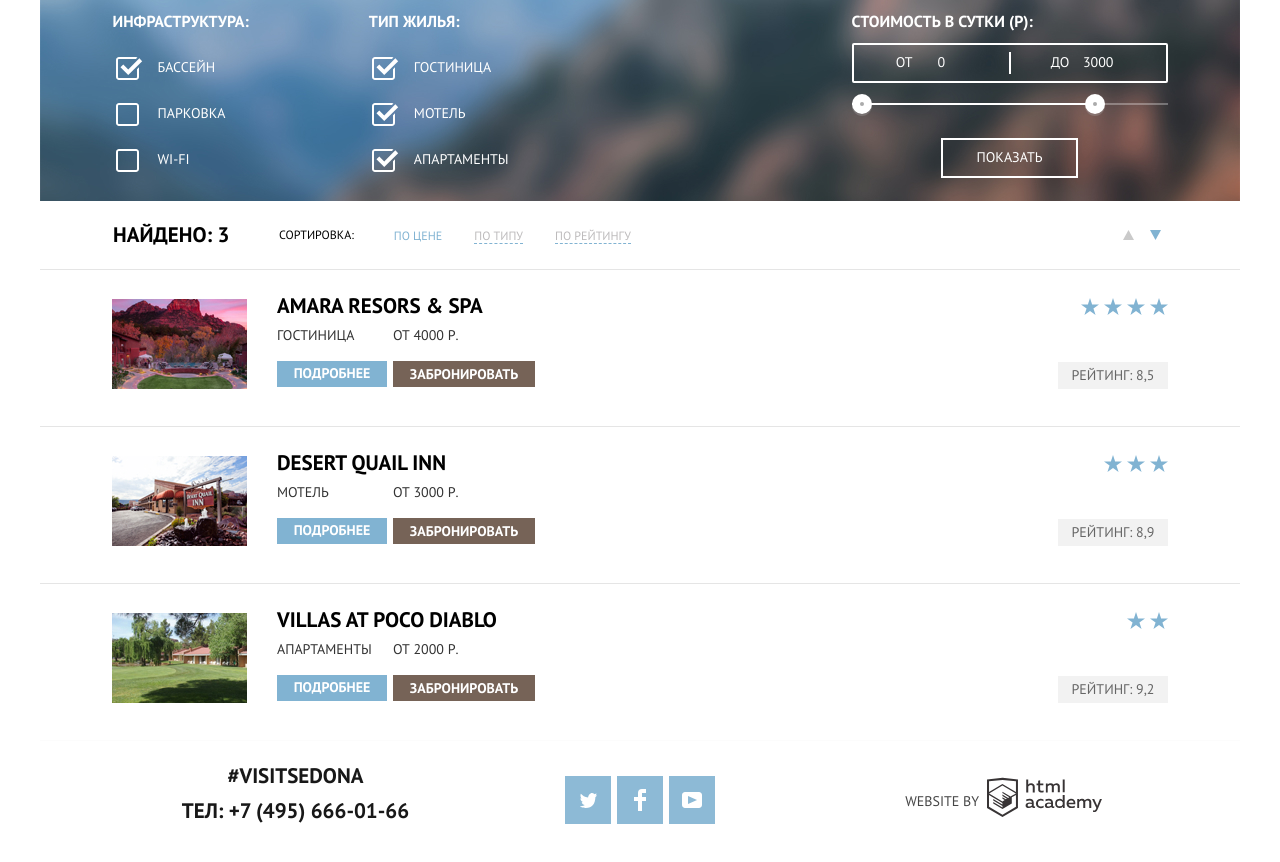
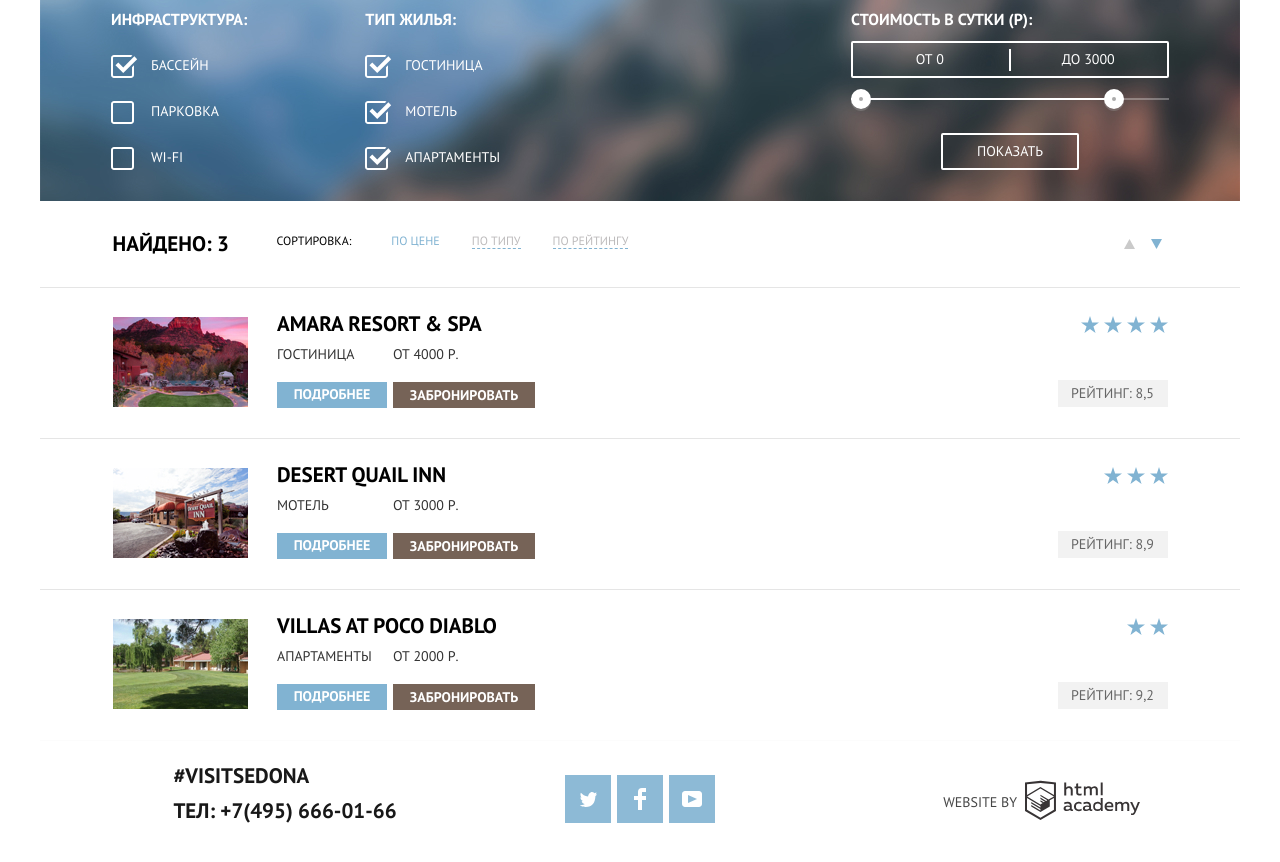
Before and after one commit to valentin74123/1085399-sedona-28, a plain HTML site: page catalog.html in a window 1280 px wide. Shown: the part 72-934 px from the top of the page. Drawn offline with Linux system fonts and the light colour scheme.

Commit message:
Оживляем интерактивные элементы

```diff
--- a/catalog.html
+++ b/catalog.html
@@ -69,7 +69,7 @@
                     <label class="min-cost" for="min-cost">От</label>
                     <input type="number" id="min-cost" name="min-cost" value="0">
                   </div>
-                <div>
+                  <div class="max">
                     <label class="max-cost" for="max-cost">До</label>
                     <input type="number" id="max-cost" name="max-cost" value="3000">
                   </div>
@@ -110,8 +110,8 @@
               <a href="" class="hotel-image"><img src="img/amara-resors.jpg" width="135" height="90" alt="Гостиница"></a>
               <div class="hotel-main-description">
                 <div class="main-description">
-                  <h3 class="visually-hidden">Amara resors & spa</h3>
-                  <a class="hotel-name" href="">Amara resors & spa</a>
+                  <h3 class="visually-hidden">Amara resort & spa</h3>
+                  <a class="hotel-name" href="">Amara resort & spa</a>
                   <p class="hotel-description">Гостиница</p>
                   <p class="hotel-description description-price">От 4000 р.</p>
                   <a href="" class="button-light-blue detail-button">Подробнее</a>
@@ -188,9 +188,9 @@
 
     <footer  class="main-footer">
       <div class="container">
-        <section class="info">
+        <section class="info info-catalog">
           <b class="hashtag">#VisitSedona</b>
-          <b><a href="tel:+74956660166">Тел: +7 (495) 666-01-66</a></b>
+          <b><a href="tel:+74956660166">Тел: +7(495) 666-01-66</a></b>
         </section>
         <section>
           <ul class="social-list">
@@ -220,7 +220,7 @@
             </li>
           </ul>
         </section>
-        <section class="copyright">
+        <section class="copyright copyright-catalog">
           <p class="website-by">Website by</p>
           <a class="htmla-logo" href="https://htmlacademy.ru/intensive/htmlcss">
               <svg viewBox="0 0 108.08 36.85" width="115" height="41">
--- a/css/style.css
+++ b/css/style.css
@@ -171,7 +171,7 @@ input[type=number] {
 
 .sedona-description-text {
   max-width: 519px;
-  padding-top: 42px;
+  padding-top: 45px;
   margin: 0 auto;
 }
 
@@ -197,23 +197,24 @@ input[type=number] {
 
 .resons-text-h3 {
   max-width: 151px;
-  padding-bottom: 25px;
+  padding-bottom: 26px;
   margin: 0 auto;
+  line-height: 21px;
 }
 
 .reson-text-p-first::before {
   display: block;
-  margin-bottom: 23px;
+  margin-bottom: 25px;
   padding: 0;
-  content: "—№1—";
+  content: "— №1 —";
   text-align: center;
 }
 
 .reson-text-p-second::before {
   display: block;
-  margin-bottom: 23px;
+  margin-bottom: 25px;
   padding: 0;
-  content: "—№2—";
+  content: "— №2 —";
   text-align: center;
 }
 
@@ -246,7 +247,11 @@ input[type=number] {
 
 .about-sedona-svg {
   padding-top: 60px;
-  padding-bottom: 28px;
+  padding-bottom: 22px;
+}
+
+.about-sedona-svg-third {
+  padding-top: 55px;
 }
 
 .about-sedona-p {
@@ -281,15 +286,15 @@ input[type=number] {
 }
 
 .resons-text-p-third::before {
-  content: "—№3—";
+  content: "— №3 —";
 }
 
 .resons-text-p-fourth::before {
-  content: "—№4—";
+  content: "— №4 —";
 }
 
 .resons-text-p-fifth::before {
-  content: "—№5—";
+  content: "— №5 —";
 }
 
 .resons-text-p {
@@ -314,11 +319,11 @@ input[type=number] {
 .alleged-dates {
   text-align: center;
   line-height: 24px;
-  padding-top: 58px;
+  padding-top: 30px;
 }
 
 .alleged-dates-text {
-  padding-bottom: 48px;
+  padding-bottom: 25px;
   max-width: 435px;
   margin: 0 auto;
 }
@@ -327,6 +332,11 @@ input[type=number] {
   font-size: 30px;
   font-weight: bold;
   color: var(--basic-dark-black);
+}
+
+.interested-in-text {
+  line-height: 24px;
+  padding-top: 5px;
 }
 
 .button-brown {
@@ -359,6 +369,8 @@ input[type=number] {
 
 .section-map {
   background-image: url(../img/map.jpg);
+  width: 1199px;
+  height: 594px;
 }
 
 .search-hotels {
@@ -445,7 +457,7 @@ input[type=number] {
   display: flex;
   flex-direction: row;
   justify-content: space-between;
-  padding-bottom: 30px;
+  padding-bottom: 28px;
   align-items: center;
 }
 
@@ -498,6 +510,15 @@ input[type=number] {
   color: #283136;
   border: none;
   margin: 0 auto;
+}
+
+.adults-children {
+  padding-top: 3px;
+}
+
+.adults {
+  margin-right: 25px;
+  margin-left: 15px;
 }
 
 .button-minus::before {
@@ -580,6 +601,7 @@ input[type=number] {
 .button-light-blue-search {
   min-width: 458px;
   padding: 16px 0;
+  margin-top: 27px;
 }
 
 .search-text {
@@ -620,9 +642,9 @@ input[type=number] {
 
 .info {
   margin: 0;
-  padding-top: 23px;
+  padding-top: 20px;
   padding-bottom: 36px;
-  padding-left: 111px;
+  padding-left: 70px;
   font-size: 21px;
   line-height: 26px;
   font-weight: 700;
@@ -638,6 +660,11 @@ input[type=number] {
   padding-bottom: 9px;
 }
 
+.info-catalog {
+  align-items: flex-start;
+  padding-left: 90px;
+}
+
 .info a {
   color: var(--basic-dark-black);
 }
@@ -649,7 +676,7 @@ input[type=number] {
   align-items: center;
   justify-content: center;
   padding-bottom: 36px;
-  padding-top: 36px;
+  padding-top: 35px;
   flex-wrap: wrap;
   list-style: none;
 }
@@ -699,15 +726,19 @@ input[type=number] {
   padding-right: 138px;
 }
 
+.copyright-catalog {
+  padding-right: 100px;
+}
+
 .website-by {
   margin: 0px;
-  padding-top: 49px;
+  padding-top: 50px;
   padding-bottom: 45px;
   padding-right: 8px;
 }
 
 .htmla-logo {
-  padding-top: 37px;
+  padding-top: 40px;
   padding-bottom: 35px;
 }
 
@@ -731,7 +762,7 @@ input[type=number] {
   display: flex;
   justify-content: space-between;
   margin: 0 auto;
-  max-width: 1055px;
+  max-width: 1058px;
 }
 
 .fieldset {
@@ -742,24 +773,25 @@ input[type=number] {
 
 .fieldset-checkboxes {
   max-width: 140px;
-  padding-right: 120px;
+  padding-right: 118px;
 }
 
 .fieldset-days {
-  margin-left: auto
+  margin-left: auto;
 }
 
 .criterion-type {
   font-size: 16px;
-  font-weight: 700;
-  padding-top: 27px;
+  line-height: 21px;
+  font-weight: bold;
+  padding-top: 25px;
 }
 
 .criterion-checkboxes {
   list-style: none;
   margin: 0px;
   padding: 0px;
-  padding-bottom: 31px;
+  padding-bottom: 33px;
 }
 
 .criterion-checkbox{
@@ -769,7 +801,7 @@ input[type=number] {
 
 .checkbox {
   padding-top: 25px;
-  padding-left: 45px;
+  padding-left: 40px;
 }
 
 .checkbox label {
@@ -782,7 +814,7 @@ input[type=number] {
 .input-checkbox + label::before {
   content: "";
   position: absolute;
-  left: -42px;
+  left: -40px;
   top: 0;
   width: 23px;
   height: 23px;
@@ -792,14 +824,14 @@ input[type=number] {
 }
 
 .input-checkbox:checked + label::before {
-  left: -42px;
+  left: -40px;
   width: 27px;
   background-image: url("../img/checkbox-on.svg");
 }
 
 /*слайдер - начало*/
 .range-filter {
-  width: 316px;
+  width: 318px;
   margin-top: 11px;
 }
 
@@ -822,7 +854,7 @@ input[type=number] {
 }
 
 .bar {
-  width: 75%;
+  width: 80%;
   height: 2px;
   background-color: var(--basic-light-white);
 }
@@ -853,7 +885,7 @@ input[type=number] {
 }
 
 .range-controls .toggle-max {
-  left: 233px;
+  left: 253px;
 }
 
 .price-controls {
@@ -862,8 +894,8 @@ input[type=number] {
   border: 2px solid #FFFFFF;
   box-sizing: border-box;
   border-radius: 2px;
-  padding-top: 7px;
-  padding-bottom: 8px;
+  padding-top: 6px;
+  padding-bottom: 6px;
 }
 
 .price-controls::after {
@@ -874,6 +906,14 @@ input[type=number] {
   background-color: var(--basic-light-white);
 }
 
+.min {
+  padding-left: 30px;
+}
+
+.max {
+  padding-left: 10px;
+}
+
 .price-controls label {
   font-size: 14px;
   line-height: 21px;
@@ -881,20 +921,27 @@ input[type=number] {
 
 .price-controls input {
   width: 50px;
+  padding: 0;
   text-align: center;
   color: var(--basic-light-white);
   font-family: inherit;
   font-size: inherit;
+  text-align: left;
   border: none;
   background-color: transparent;
+}
+
+.price-controls input:focus {
+  border: 2px solid var(--basic-light-white);
+  border-radius: 2px;
 }
 /*слайдер - конец*/
 
 .show-button {
   margin: 0 auto;
-  min-width: 137px;
-  padding-top: 7px;
-  padding-bottom: 8px;
+  min-width: 138px;
+  padding-top: 6px;
+  padding-bottom: 6px;
   text-transform: uppercase;
   display: flex;
   justify-content: center;
@@ -907,6 +954,7 @@ input[type=number] {
   color: var(--basic-light-white);
   background-color: transparent;
   border: 2px solid var(--basic-light-white);
+  border-radius: 2px;
 }
 
 .button-white:hover,
@@ -917,7 +965,7 @@ input[type=number] {
 }
 
 .search-filters{
-  max-width: 1054px;
+  max-width: 1055px;
   display: flex;
   justify-content: space-between;
   align-items: center;
@@ -933,7 +981,8 @@ input[type=number] {
 }
 
 .search {
-  min-width: 517px;
+  min-width: 519px;
+  min-height: 86px;
   display: flex;
   align-items: center;
   justify-content: space-between;
@@ -952,11 +1001,13 @@ input[type=number] {
   font-size: 12px;
   font-weight: 400;
   line-height: 18px;
-  margin-left: 46px;
+  margin-left: 44px;
+  margin-bottom: 18px;
 }
 
 .filters {
   list-style: none;
+  line-height: 18px;
   margin: 0;
   padding: 0;
   min-width: 240px;
@@ -965,6 +1016,7 @@ input[type=number] {
   justify-content: space-around;
   padding-left: 40px;
   flex-wrap: wrap;
+  margin-top: -7px;
 }
 
 .sorting-filters {
@@ -990,7 +1042,7 @@ input[type=number] {
 }
 
 .buttons-up-down {
-  min-width: 50px;
+  max-width: 50px;
 }
 
 .button-up-down {
@@ -1026,8 +1078,8 @@ input[type=number] {
 
 .hotel {
   margin: 0 auto;
-  max-width: 1056px;
-  padding-bottom: 30px;
+  max-width: 1055px;
+  padding-bottom: 24px;
   margin-top: 24px;
   display: flex;
   justify-content: space-between;
@@ -1082,8 +1134,8 @@ input[type=number] {
   font-weight: 400;
   line-height: 21px;
   margin: 0;
-  padding-bottom: 15px;
-  padding-top: 6px;
+  padding-bottom: 17px;
+  padding-top: 7px;
 }
 
 .description-price {
--- a/js/search-hotel.js
+++ b/js/search-hotel.js
@@ -8,8 +8,8 @@ let arrivalDate= searchPopupForm.querySelector(".search-arrival-date");
 let departureDate = searchPopupForm.querySelector(".search-departure-date");
 
 
-var isStorageSupport = true;
-var storage = "";
+let isStorageSupport = true;
+let storage = "";
 
 try {
   storage = localStorage.getItem("arrival-date");
@@ -20,7 +20,6 @@ try {
 
 
 searchLink.addEventListener("click", function (evt) {
-    console.log(isFormOpen);
     if (isFormOpen === true){
         searchPopupForm.classList.remove("modal-show");
         searchPopupForm.classList.remove("modal-error");
```
Also changed, not shown: index.html (+8 -8 lines). Lines whose indentation alone changed are shown as unchanged.
